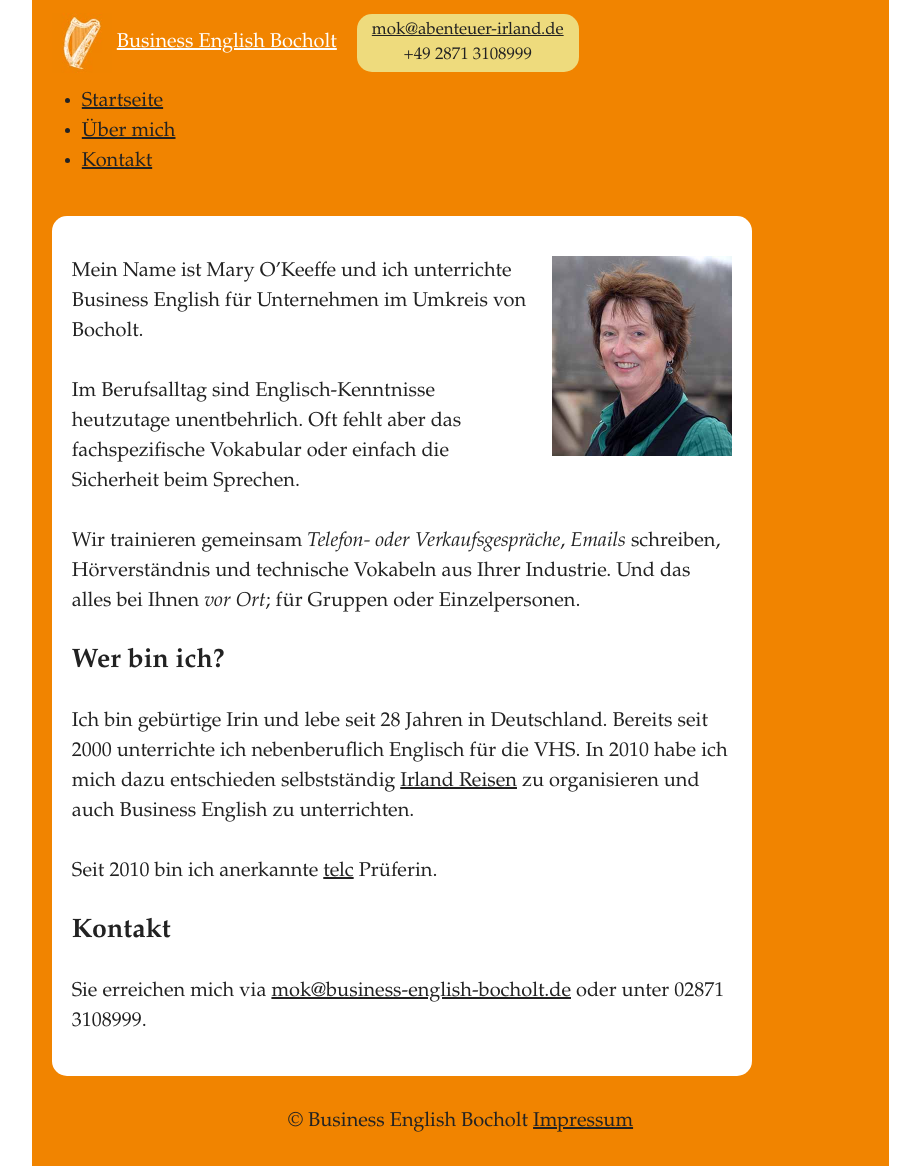
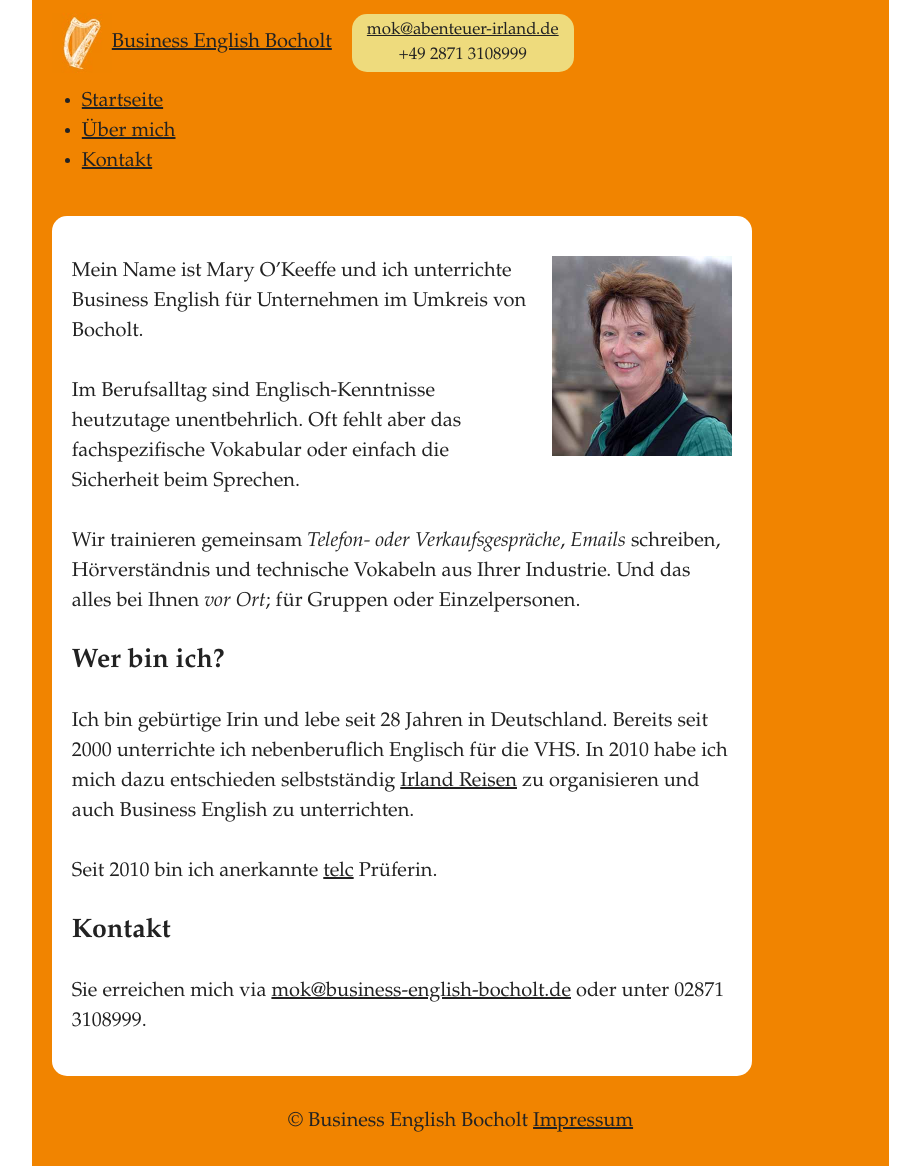
Before and after one commit to ArloL/business-english, a Jekyll site: the page built from index.md, in a window 1280 px wide. Shown: the whole page, without its empty margins (109-1029 px from the left). Built offline with Jekyll 4.4.1, drawn with Linux system fonts in a browser that asks for light colours.

Commit message:
Merge logo div into one link

```diff
--- a/_includes/header.html
+++ b/_includes/header.html
@@ -25,10 +25,9 @@
 
 <div class="body">
 <div class="header">
-    <div class="logo">
-        <a href="." title="Business English Bocholt"><img height="60" width="60" src="img/logo.jpg" /></a>
-        <a href="." title="Business English Bocholt">Business English Bocholt</a>
-    </div>
+    <a class="logo" href="." title="Business English Bocholt">
+        <img height="60" width="60" src="img/logo.jpg" />Business English Bocholt
+    </a>
     <div class="telBox">
         <p>
             <a href="mailto:mok@abenteuer-irland.de">mok@abenteuer-irland.de</a><br />
```
